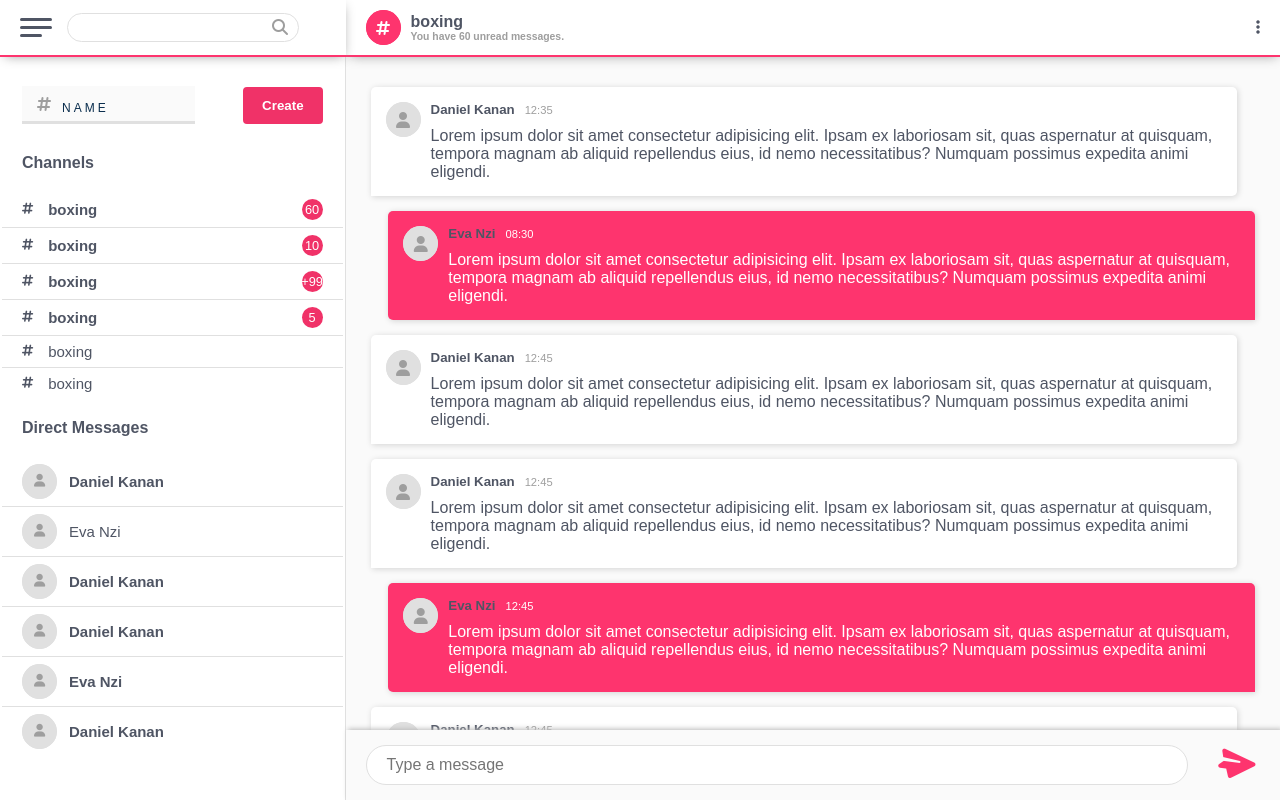
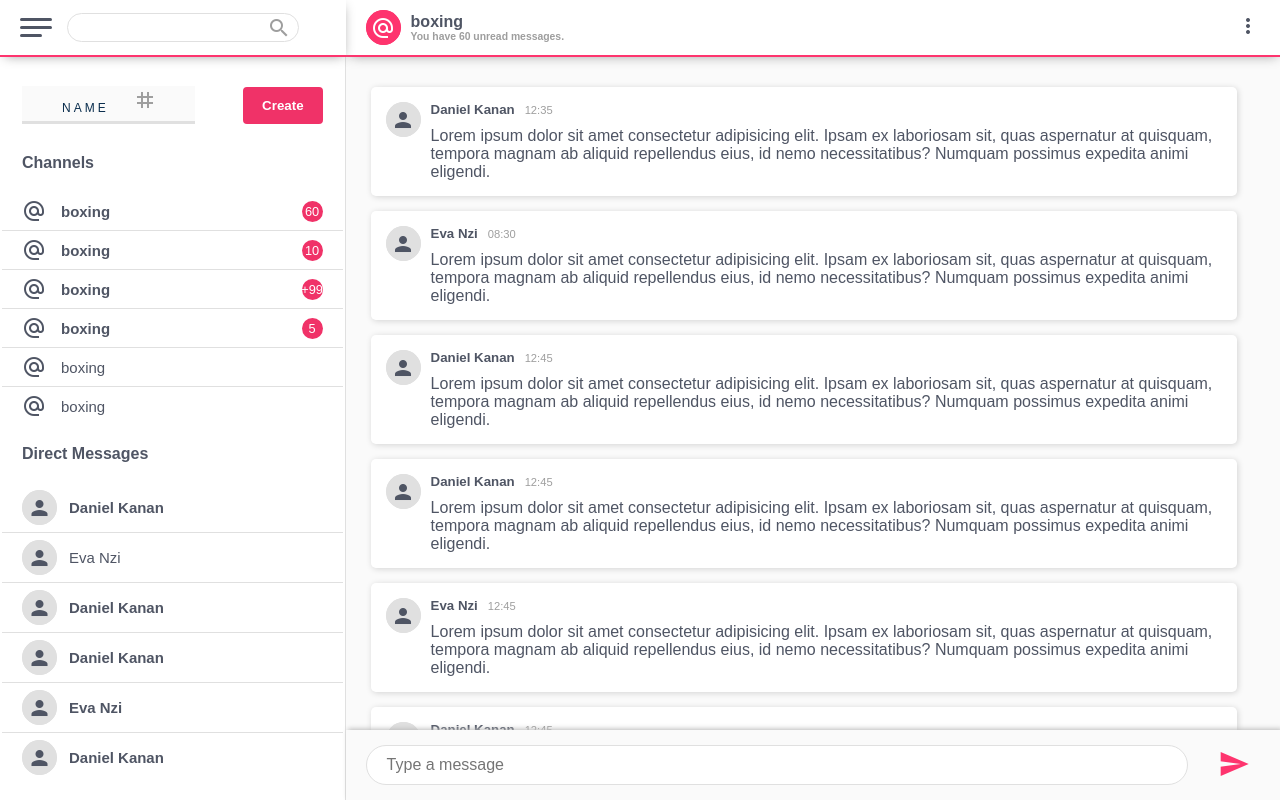
Before and after one commit to danielkanangila/web50-project2, a React (Create React App) app in the folder frontend/: page /user/channels/1 in a window 1280 px wide. Built offline with nearby package versions, Linux system fonts and the light colour scheme.

Commit message:
updated style

```diff
--- a/frontend/public/index.html
+++ b/frontend/public/index.html
@@ -23,10 +23,10 @@
       href="https://fonts.googleapis.com/css2?family=Pacifico&family=Roboto&display=swap"
       rel="stylesheet"
     />
-    <script
-      src="https://kit.fontawesome.com/10dac8eb5a.js"
-      crossorigin="anonymous"
-    ></script>
+    <link
+      href="https://fonts.googleapis.com/icon?family=Material+Icons"
+      rel="stylesheet"
+    />
     <!--
       Notice the use of %PUBLIC_URL% in the tags above.
       It will be replaced with the URL of the `public` folder during the build.
--- a/frontend/src/components/BottomNav.js
+++ b/frontend/src/components/BottomNav.js
@@ -63,6 +63,7 @@ const Wrapper = styled.div`
     span,
     .icon {
       color: ${colors.white};
+      font-size: 1.4rem;
     }
     span {
       font-size: 0.8rem;
--- a/frontend/src/components/Icon.js
+++ b/frontend/src/components/Icon.js
@@ -2,7 +2,9 @@ import React from "react";
 
 const Icon = ({ name, position = "left", ...otherProps }) => {
   return (
-    <i className={"fas fa-" + name + " icon " + position} {...otherProps}></i>
+    <span className={"material-icons" + " icon " + position} {...otherProps}>
+      {name}
+    </span>
   );
 };
 
--- a/frontend/src/components/ImageCircle.js
+++ b/frontend/src/components/ImageCircle.js
@@ -7,7 +7,7 @@ import Icon from "./Icon";
 const ImageCircle = ({
   url,
   theme = { background: colors.lightgray, color: colors.gray },
-  iconName = "user",
+  iconName = "person",
 }) => {
   return (
     <Wrapper theme={theme}>
--- a/frontend/src/components/Menu.js
+++ b/frontend/src/components/Menu.js
@@ -10,7 +10,7 @@ const Menu = ({ items }) => {
 
   return (
     <Wrapper>
-      <Icon onClick={() => setToggle(!toggle)} name="ellipsis-v" />
+      <Icon onClick={() => setToggle(!toggle)} name="more_vert" />
       {toggle && (
         <div className={`menu-items ${toggle ? "open" : "close"}`}>
           {items.map((item) => (
--- a/frontend/src/components/Sidebar.js
+++ b/frontend/src/components/Sidebar.js
@@ -30,7 +30,7 @@ const Sidebar = ({ profilePic, navItems }) => {
           </Fragment>
         )}
         {location.pathname.includes("messages") && (
-          <Icon name="arrow-left" onClick={() => history.push("/user/home")} />
+          <Icon name="arrow_back" onClick={() => history.push("/user/home")} />
         )}
       </div>
       <Sidenav items={navItems} open={openSideMenu} setOpen={setOpenSideMenu} />
@@ -85,8 +85,8 @@ const Wrapper = styled.div`
       }
       .icon {
         transition: ease 0.3s;
-        top: 6px;
-        right: 8px;
+        top: 2.5px;
+        right: 5px;
         cursor: pointer;
         &:hover {
           color: ${colors.primary};
--- a/frontend/src/components/ToolbarTitle.js
+++ b/frontend/src/components/ToolbarTitle.js
@@ -34,6 +34,9 @@ const Wrapper = styled.div`
     padding: 0;
     margin-right: 10px;
   }
+  .icon {
+    color: ${colors.white};
+  }
 `;
 
 export default ToolbarTitle;
--- a/frontend/src/components/messages/MessageCard.js
+++ b/frontend/src/components/messages/MessageCard.js
@@ -9,7 +9,8 @@ const MessageCard = ({ avatarUrl, username, message, createdAt, isDM }) => {
   const user = { displayName: "Daniel Kanan" };
 
   const getCardPosition = () => {
-    return user.displayName === username ? "left" : "right";
+    if (!isDM) return "msg";
+    return user.displayName === username ? "dm-left" : "dm-right";
   };
 
   return (
@@ -67,7 +68,7 @@ const Wrapper = styled.div`
   `
       : ``};
   ${({ className }) =>
-    className.includes("right")
+    className.includes("dm-right")
       ? `
       float: right;
       border-bottom-right-radius: 0;
@@ -79,7 +80,7 @@ const Wrapper = styled.div`
     `
       : null};
   ${({ className }) =>
-    className.includes("left")
+    className.includes("dm-left")
       ? `
       left: 0;
       border-bottom-left-radius: 0;
--- a/frontend/src/components/messages/MessageInputBox.js
+++ b/frontend/src/components/messages/MessageInputBox.js
@@ -28,7 +28,7 @@ const MessageInputBox = ({ sendWrapperHeight }) => {
         placeholder="Type a message"
       />
       <button onClick={() => console.log("it work")}>
-        <Icon name="paper-plane" />
+        <Icon name="send" />
       </button>
     </Wrapper>
   );
@@ -46,6 +46,7 @@ const Wrapper = styled.div`
   box-shadow: 2px -1px 5px 0px rgba(184, 184, 184, 1);
   display: flex;
   justify-content: space-between;
+  align-items: center;
   padding: 15px 20px;
   .textarea {
     width: 94%;
@@ -76,7 +77,6 @@ const Wrapper = styled.div`
     .icon {
       color: ${colors.primary};
       font-size: 2rem;
-      transform: rotate(55deg);
     }
     :hover {
       .icon {
--- a/frontend/src/pages/Channel.js
+++ b/frontend/src/pages/Channel.js
@@ -37,7 +37,7 @@ const Channel = () => {
       Image: () => (
         <ImageCircle
           theme={{ background: colors.primary, color: colors.white }}
-          iconName="hashtag"
+          iconName="alternate_email"
         />
       ),
       shownBackNav: true,
--- a/frontend/src/pages/Channels.js
+++ b/frontend/src/pages/Channels.js
@@ -40,7 +40,7 @@ const Channels = () => {
               to={`/user/channels/${channel.id}`}
               highlight={channel.messages ? true : false}
               badgeContent={formatForBadge(channel.messages)}
-              Image={<Icon name="hashtag" />}
+              Image={<Icon name="alternate_email" />}
             />
           </Fragment>
         ))}
--- a/frontend/src/pages/Dashboard.js
+++ b/frontend/src/pages/Dashboard.js
@@ -9,14 +9,14 @@ import DMessage from "./DMessage";
 import Profile from "./Profile";
 
 const toolbarMenuItems = [
-  { name: "Create Channel", path: "/create-channel", icon: "plus" },
-  { name: "Settings", path: "/settings", icon: "sliders-h" },
+  { name: "Create Channel", path: "/create-channel", icon: "add" },
+  { name: "Settings", path: "/settings", icon: "tune" },
 ];
 
 const navItems = [
   { name: "Home", path: "/user/home", icon: "home" },
-  { name: "Messages", path: "/user/messages", icon: "comments" },
-  { name: "Me", path: "/user/profile", icon: "user" },
+  { name: "Messages", path: "/user/messages", icon: "chat" },
+  { name: "Me", path: "/user/profile", icon: "person" },
 ];
 
 const Dashboard = () => {
```
